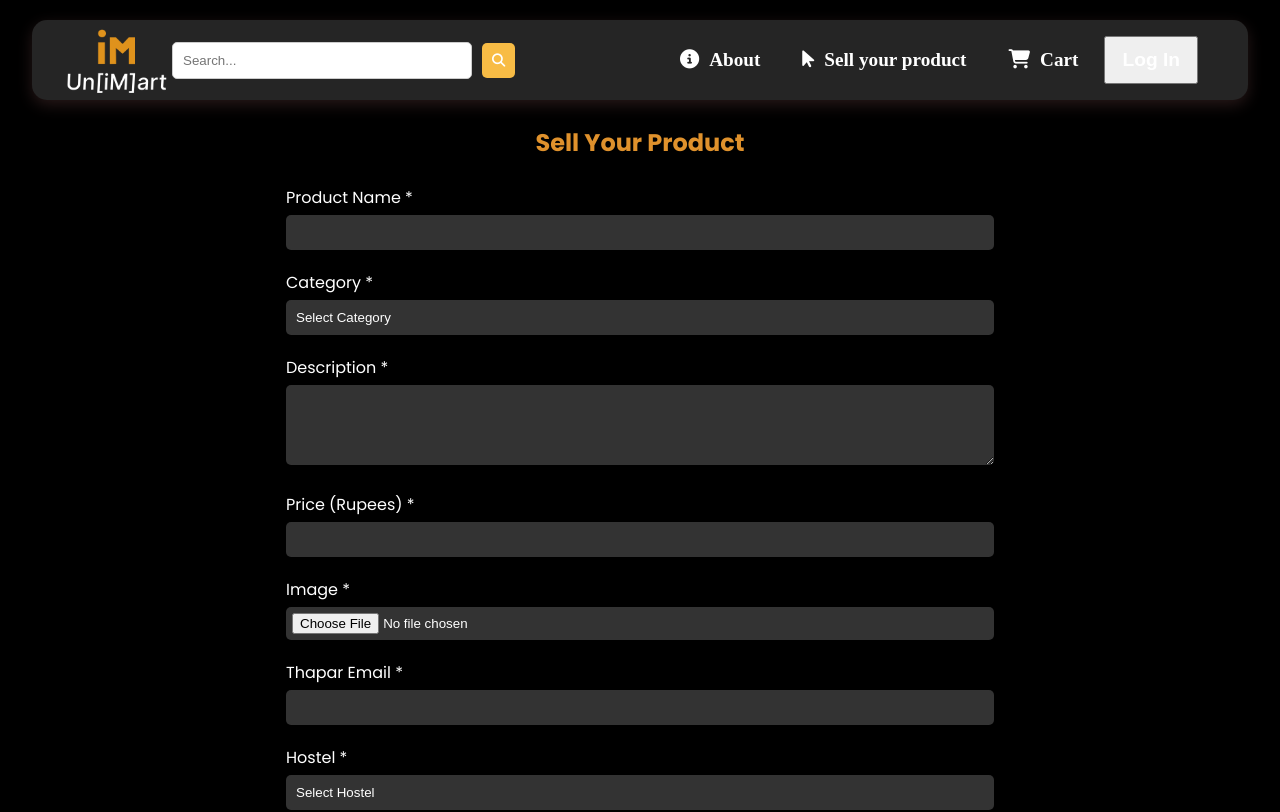
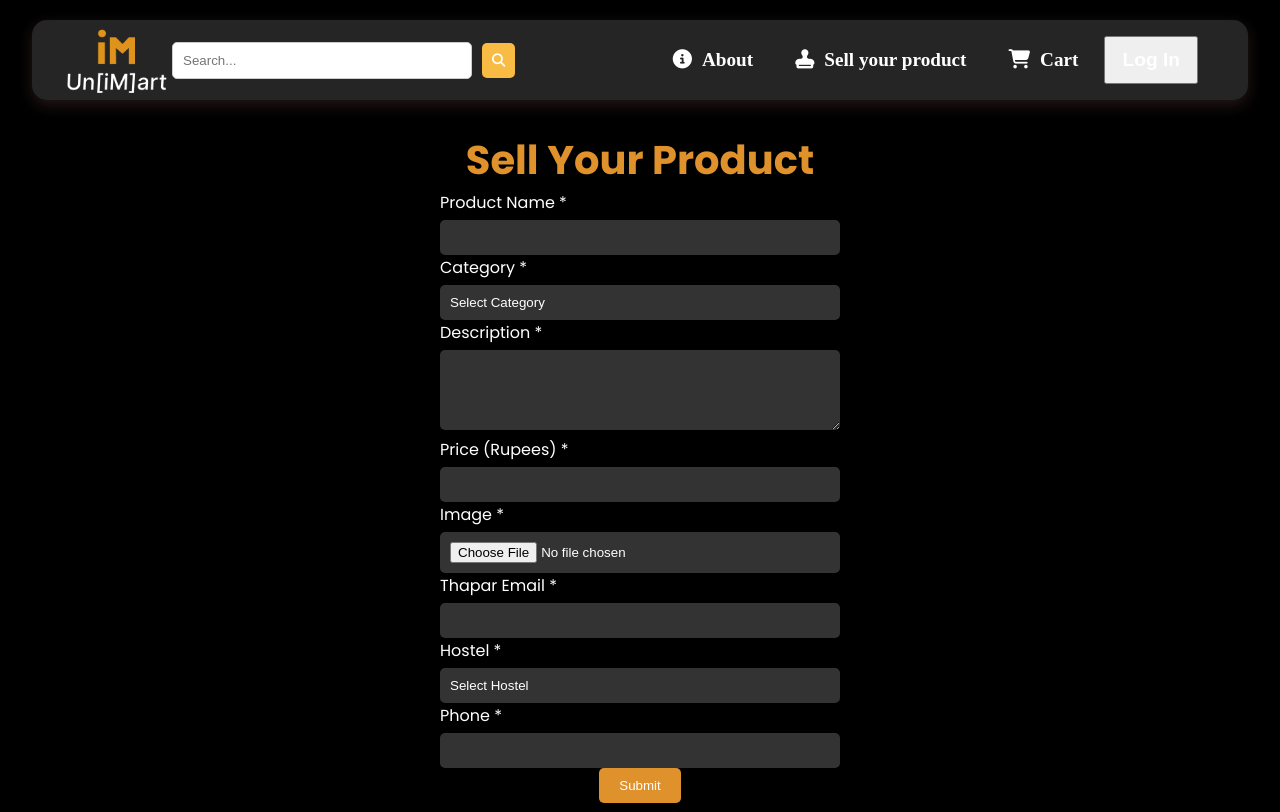
Before and after one commit to jayanimalik/Unimart, a React (Vite) app: page /sellproduct in a window 1280 px wide. Shown: the top 812 px of the page. Built offline with nearby package versions, Linux system fonts and the light colour scheme.

Commit message:
updated code

```diff
--- a/src/components/MenuItems.jsx
+++ b/src/components/MenuItems.jsx
@@ -9,7 +9,7 @@ export const MenuItems = [
     title: "Sell your product",
     url: "/sellproduct",
     cname: "nav-links",
-    icon: "fa-solid fa-arrow-pointer"
+    icon: "fa-solid fa-stamp"
   },
   {
     title: "Cart",
--- a/src/routes/sellproduct.css
+++ b/src/routes/sellproduct.css
@@ -1,25 +1,33 @@
+.Navbar {
+  margin-bottom: 60px; /* Add margin to the bottom of the Navbar */
+}
 .sell-product-container {
   background-color: #000;
   color: #fff;
   font-family: 'Poppins', sans-serif;
-    padding: 50px;
-    text-align: center; /* Center align content */
+  padding: 80px 50px 50px; /* Add padding to the top */
+  text-align: center;
 }
 
 .sell-product-container h2 {
+  padding-top: 50px;
   color: #df912c;
+  font-size: 40px;
+  font-weight: bold;
 }
 
 .form-group {
   margin-bottom: 20px;
-    display: inline-block; /* Display as inline block to reduce length */
-    width: 60%; /* Reduce width of input containers */
+  display: block; /* Change to block for FormField component */
+  width: 60%;
+  margin: 0 auto; /* Center align the form */
+  max-width: 400px; /* Limit the maximum width of the form */
 }
 
 .form-group label {
   display: block;
   margin-bottom: 5px;
-    text-align: left; /* Left align label text */
+  text-align: left;
 }
 
 .form-group input,
@@ -31,6 +39,7 @@
   border-radius: 5px;
   background-color: #333;
   color: #fff;
+  box-sizing: border-box; /* Include padding and border in the width */
 }
 
 .form-group select {
@@ -38,7 +47,7 @@
 }
 
 .form-group input[type="file"] {
-    padding: 6px;
+  padding: 10px; /* Adjust padding */
 }
 
 button[type="submit"] {
--- a/src/routes/sellproduct.jsx
+++ b/src/routes/sellproduct.jsx
@@ -1,6 +1,5 @@
 import React from "react";
 import Navbar from "../components/Navbar";
-import Hero from "../components/Hero";
 import Footer from "../components/Footer";
 import "./sellproduct.css";
 
@@ -9,72 +8,93 @@ function SellProduct() {
     <>
       <Navbar />
       <div className="sell-product-container">
-        <br/><br/><br/>
         <h2>Sell Your Product</h2>
-        <br/>
-        <form className="sell-product-form">
-          <div className="form-group">
-            <label htmlFor="productName">Product Name *</label>
-            <input type="text" id="productName" name="productName" required />
-          </div>
-          <div className="form-group">
-            <label htmlFor="category">Category *</label>
-            <select id="category" name="category" required>
-              <option value="">Select Category</option>
-              <option value="Electronics">Electronics</option>
-              <option value="Clothing">Clothing</option>
-              <option value="Books">Books</option>
-              <option value="Home & Garden">Home & Garden</option>
-              <option value="Others">Others</option>
-            </select>
-          </div>
-          <div className="form-group">
-            <label htmlFor="description">Description *</label>
-            <textarea
-              id="description"
-              name="description"
-              rows="4"
-              required
-            ></textarea>
-          </div>
-          <div className="form-group">
-            <label htmlFor="price">Price (Rupees) *</label>
-            <input type="number" id="price" name="price" required />
-          </div>
-          <div className="form-group">
-            <label htmlFor="image">Image *</label>
-            <input type="file" id="image" name="image" accept="image/*" required />
-          </div>
-          <div className="form-group">
-            <label htmlFor="email">Thapar Email *</label>
-            <input type="email" id="email" name="email" required />
-          </div>
-          <div className="form-group">
-            <label htmlFor="hostel">Hostel *</label>
-            <select id="hostel" name="hostel" required>
-              <option value="">Select Hostel</option>
-              <option value="A">A</option>
-              <option value="B">B</option>
-              <option value="C">C</option>
-              <option value="D">D</option>
-              <option value="E">E</option>
-              <option value="G">G</option>
-              <option value="H">H</option>
-              <option value="I">I</option>
-              <option value="J">J</option>
-              <option value="K">K</option>
-              <option value="L">L</option>
-              <option value="M">M</option>
-              <option value="N">N</option>
-              <option value="O">O</option>
-              <option value="PG">PG</option>
-              <option value="Q">Q</option>
-            </select>
-          </div>
-          <div className="form-group">
-            <label htmlFor="phone">Phone *</label>
-            <input type="tel" id="phone" name="phone" required/>
-          </div><br/>
+        < form className="sell-product-form" action="submit_form.php" method="post">
+          <FormField
+            label="Product Name *"
+            id="productName"
+            name="productName"
+            type="text"
+            required
+          />
+          <FormField
+            label="Category *"
+            id="category"
+            name="category"
+            type="select"
+            options={[
+              { value: "", label: "Select Category" },
+              { value: "Electronics", label: "Electronics" },
+              { value: "Clothing", label: "Clothing" },
+              { value: "Books", label: "Books" },
+              { value: "Home & Garden", label: "Home & Garden" },
+              { value: "Others", label: "Others" },
+            ]}
+            required
+          />
+          <FormField
+            label="Description *"
+            id="description"
+            name="description"
+            type="textarea"
+            rows="4"
+            required
+          />
+          <FormField
+            label="Price (Rupees) *"
+            id="price"
+            name="price"
+            type="number"
+            required
+          />
+          <FormField
+            label="Image *"
+            id="image"
+            name="image"
+            type="file"
+            accept="image/*"
+            required
+          />
+          <FormField
+            label="Thapar Email *"
+            id="email"
+            name="email"
+            type="email"
+            required
+          />
+          <FormField
+            label="Hostel *"
+            id="hostel"
+            name="hostel"
+            type="select"
+            options={[
+              { value: "", label: "Select Hostel" },
+              { value: "A", label: "A" },
+              { value: "B", label: "B" },
+              { value: "C", label: "C" },
+              { value: "D", label: "D" },
+              { value: "E", label: "E" },
+              { value: "G", label: "G" },
+              { value: "H", label: "H" },
+              { value: "I", label: "I" },
+              { value: "J", label: "J" },
+              { value: "K", label: "K" },
+              { value: "L", label: "L" },
+              { value: "M", label: "M" },
+              { value: "N", label: "N" },
+              { value: "O", label: "O" },
+              { value: "PG", label: "PG" },
+              { value: "Q", label: "Q" },
+            ]}
+            required
+          />
+          <FormField
+            label="Phone *"
+            id="phone"
+            name="phone"
+            type="tel"
+            required
+          />
           <button type="submit">Submit</button>
         </form>
       </div>
@@ -83,4 +103,40 @@ function SellProduct() {
   );
 }
 
+const FormField = ({
+  label,
+  id,
+  name,
+  type,
+  options,
+  rows,
+  accept,
+  required,
+}) => {
+  return (
+    <div className="form-group">
+      <label htmlFor={id}>{label}</label>
+      {type === "select" ? (
+        <select id={id} name={name} required={required}>
+          {options.map((option) => (
+            <option key={option.value} value={option.value}>
+              {option.label}
+            </option>
+          ))}
+        </select>
+      ) : type === "textarea" ? (
+        <textarea id={id} name={name} rows={rows} required={required}></textarea>
+      ) : (
+        <input
+          type={type}
+          id={id}
+          name={name}
+          accept={accept}
+          required={required}
+        />
+      )}
+    </div>
+  );
+};
+
 export default SellProduct;
```
Also changed, not shown: 1 other file (tests, documents, lock files or other folders). Lines whose indentation alone changed are shown as unchanged.
